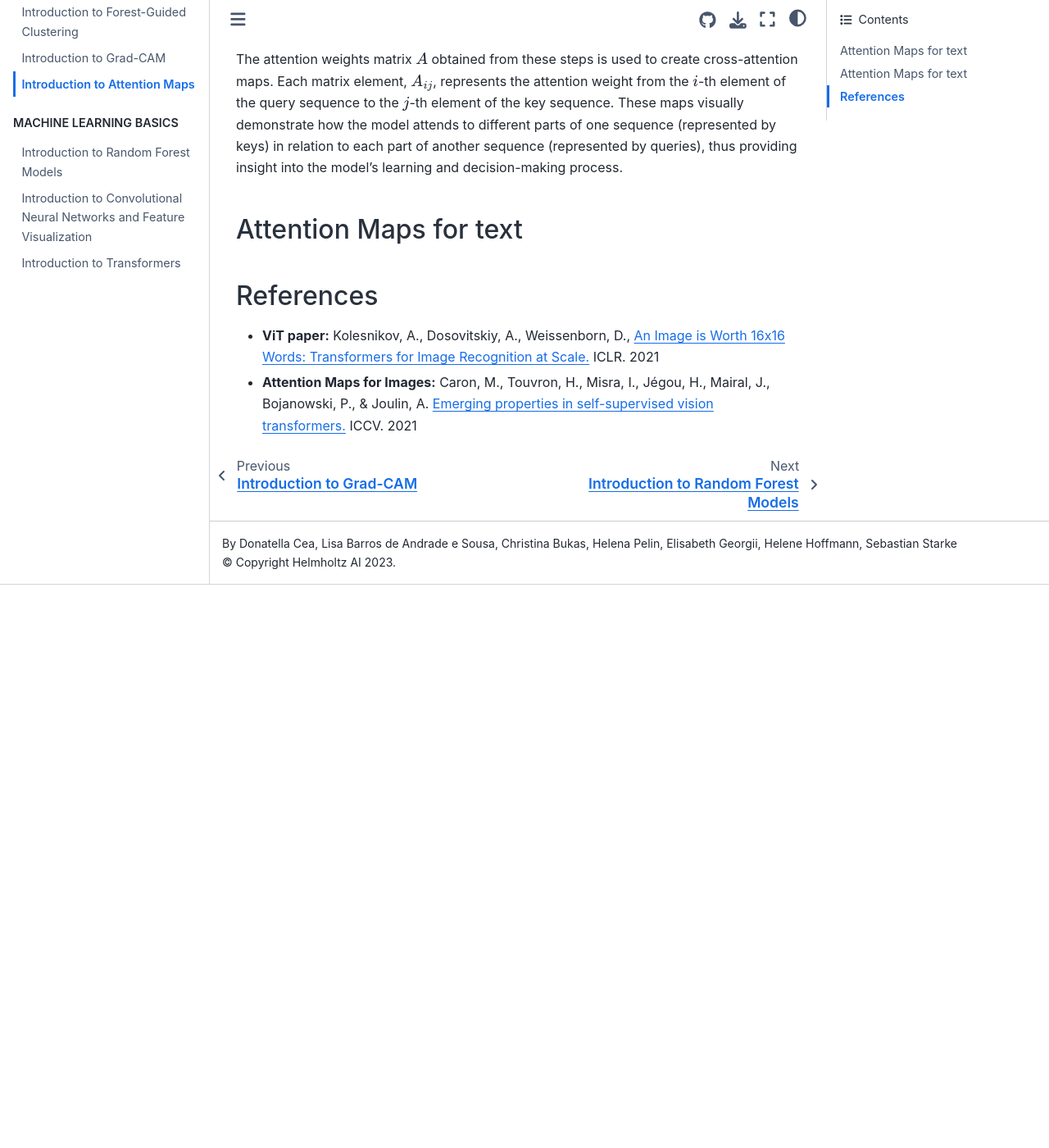
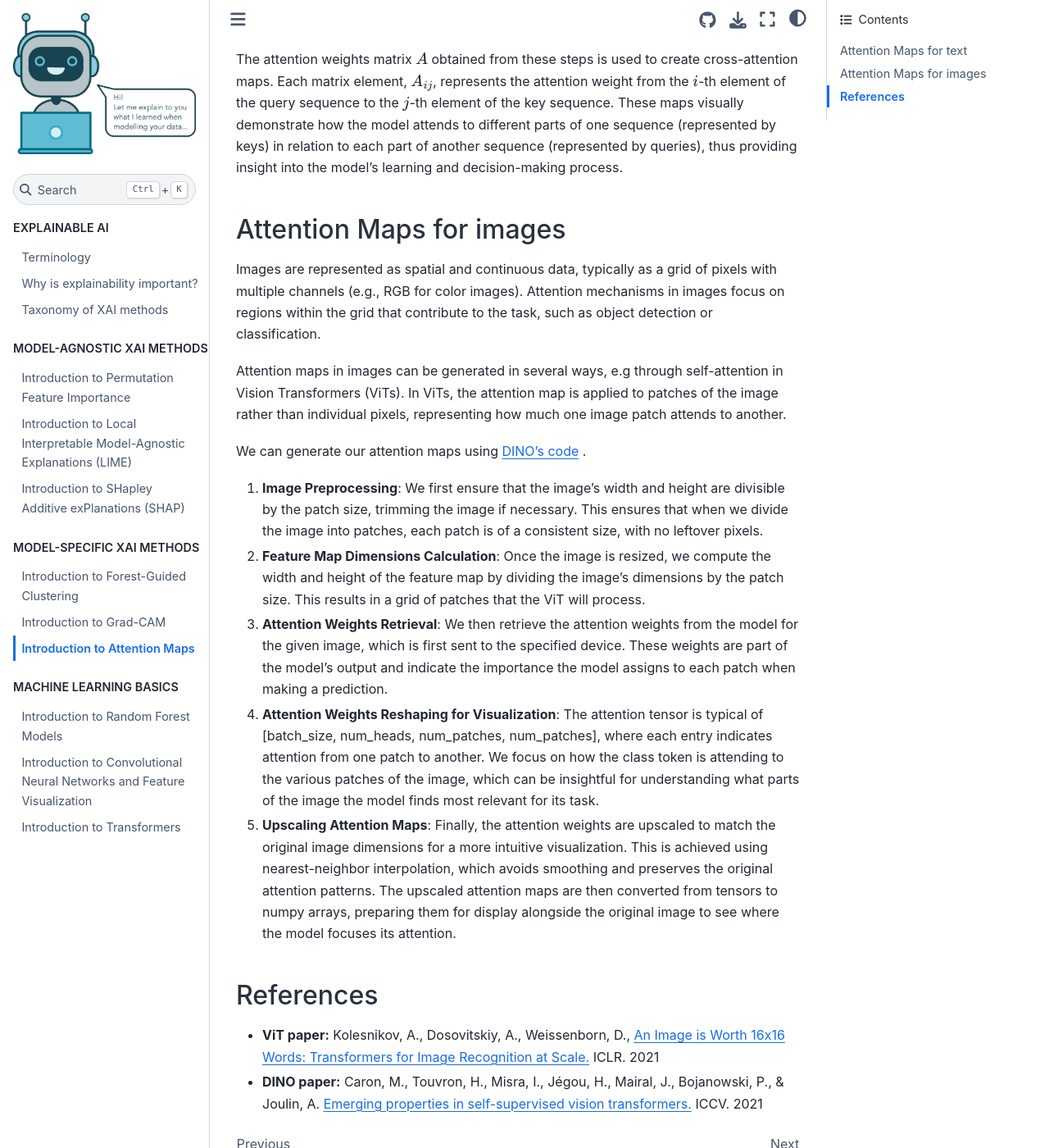
Before and after one commit to HelmholtzAI-Consultants-Munich/XAI-Tutorials, a Sphinx documentation site: the page built from docs/source/_model_specific_xai/am.rst, in a window 1280 px wide and 1400 px high, scrolled down 2830 px. Shown: the whole window at 82% size. Built offline with Sphinx 7.4.7 and the Sphinx Book theme 1.1.4, drawn with Linux system fonts in a browser that asks for light colours; before the commit the page ends 3543 px from its top, so only the background shows below that.

Commit message:
add content for attention maps

```diff
--- a/docs/source/_model_specific_xai/am.rst
+++ b/docs/source/_model_specific_xai/am.rst
@@ -67,10 +67,27 @@ The attention weights matrix :math:`A` obtained from these steps is used to crea
 Each matrix element, :math:`A_{ij}`, represents the attention weight from the :math:`i`-th element of the query sequence to the :math:`j`-th element of the key sequence.
 These maps visually demonstrate how the model attends to different parts of one sequence (represented by keys) in relation to each part of another sequence (represented by queries), thus providing insight into the model's learning and decision-making process.
 
-Attention Maps for text
+Attention Maps for images
 --------------------------
+Images are represented as spatial and continuous data, typically as a grid of pixels with multiple channels (e.g., RGB for color images).
+Attention mechanisms in images focus on regions within the grid that contribute to the task, such as object detection or classification.
+
+Attention maps in images can be generated in several ways, e.g through self-attention in Vision Transformers (ViTs).
+In ViTs, the attention map is applied to patches of the image rather than individual pixels, representing how much one image patch attends to another.
+
+We can generate our attention maps using `DINO's code <https://github.com/facebookresearch/dino>`_ .
+
+1. **Image Preprocessing**: We first ensure that the image's width and height are divisible by the patch size, trimming the image if necessary. This ensures that when we divide the image into patches, each patch is of a consistent size, with no leftover pixels.
+
+2. **Feature Map Dimensions Calculation**: Once the image is resized, we compute the width and height of the feature map by dividing the image's dimensions by the patch size. This results in a grid of patches that the ViT will process.
+
+3. **Attention Weights Retrieval**: We then retrieve the attention weights from the model for the given image, which is first sent to the specified device. These weights are part of the model's output and indicate the importance the model assigns to each patch when making a prediction.
+
+4. **Attention Weights Reshaping for Visualization**: The attention tensor is typical of [batch_size, num_heads, num_patches, num_patches], where each entry indicates attention from one patch to another. We focus on how the class token is attending to the various patches of the image, which can be insightful for understanding what parts of the image the model finds most relevant for its task.
+
+5. **Upscaling Attention Maps**: Finally, the attention weights are upscaled to match the original image dimensions for a more intuitive visualization. This is achieved using nearest-neighbor interpolation, which avoids smoothing and preserves the original attention patterns. The upscaled attention maps are then converted from tensors to numpy arrays, preparing them for display alongside the original image to see where the model focuses its attention.
 
 References
 ------------
 - **ViT paper:** Kolesnikov, A., Dosovitskiy, A., Weissenborn, D., `An Image is Worth 16x16 Words: Transformers for Image Recognition at Scale. <https://openreview.net/forum?id=YicbFdNTTy>`_ ICLR. 2021
-- **Attention Maps for Images:** Caron, M., Touvron, H., Misra, I., Jégou, H., Mairal, J., Bojanowski, P., & Joulin, A. `Emerging properties in self-supervised vision transformers. <https://openaccess.thecvf.com/content/ICCV2021/html/Caron_Emerging_Properties_in_Self-Supervised_Vision_Transformers_ICCV_2021_paper>`_ ICCV. 2021
+- **DINO paper:** Caron, M., Touvron, H., Misra, I., Jégou, H., Mairal, J., Bojanowski, P., & Joulin, A. `Emerging properties in self-supervised vision transformers. <https://openaccess.thecvf.com/content/ICCV2021/html/Caron_Emerging_Properties_in_Self-Supervised_Vision_Transformers_ICCV_2021_paper>`_ ICCV. 2021
```
